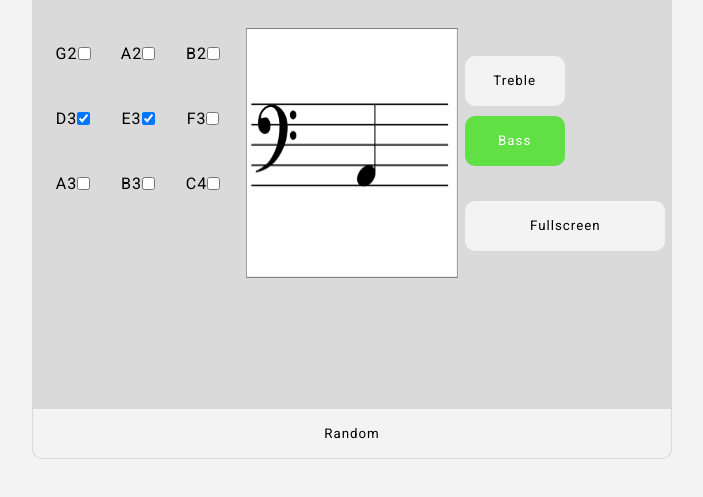
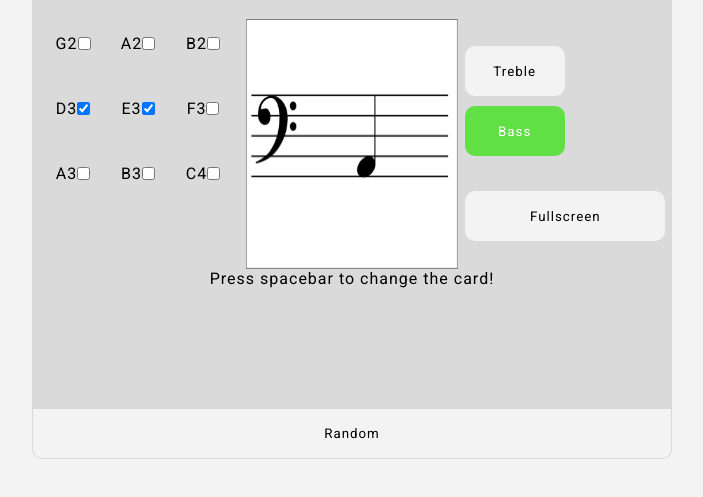
Before and after one commit to Ctaylor27/Note-Naming, a plain HTML site: page index.html in a window 1280 px wide. Shown: the part 291-788 px from the top of the page, without its empty margins (288-991 px from the left). Drawn offline with Linux system fonts and the light colour scheme.

Commit message:
added instruction text.

```diff
--- a/index.html
+++ b/index.html
@@ -76,6 +76,7 @@
                 </div>
             </div>
         </div>
+        <p>Press spacebar to change the card!</p>
         <button class="controls" id="random">Random</button>
     </div>
 </body>
```
